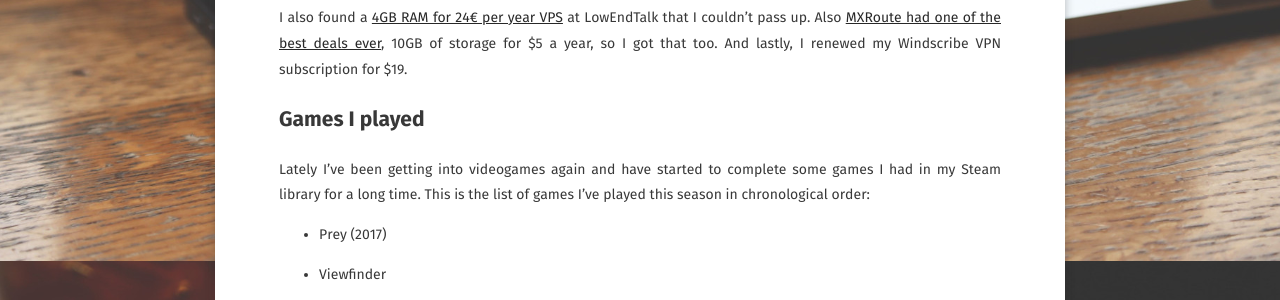
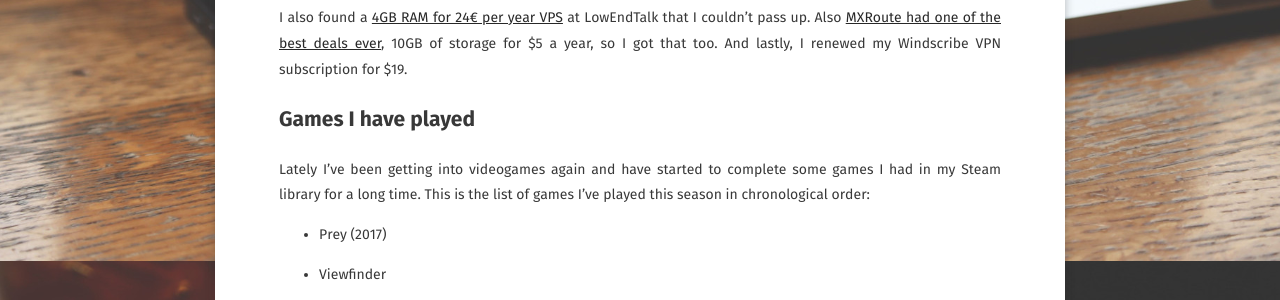
Before and after one commit to FuzzyGrim/blog, a Jekyll site: the page built from _posts/seasons/2023-12-21-autumn-2023.md, in a window 1280 px wide. Shown: the part 639-939 px from the top of the page. Built offline with Jekyll 4.4.1, drawn with Linux system fonts in a browser that asks for light colours; some web fonts are replaced.

Commit message:
fix grammar

```diff
--- a/_posts/seasons/2023-12-21-autumn-2023.md
+++ b/_posts/seasons/2023-12-21-autumn-2023.md
@@ -16,7 +16,7 @@ I've been using it for a week now and I would say I'm satisfied with the purchas
 I also found a [4GB RAM for 24€ per year VPS](https://lowendtalk.com/discussion/190265/v6node-hot-epyc-deals-2-epyc-cores-4gb-ram-24-per-year-freebies) at LowEndTalk that I couldn't pass up. Also [MXRoute had one of the best deals ever](https://lowendtalk.com/discussion/190301/mxroute-black-friday-2023-email-hosting-that-spammers-crave-but-cant-have), 10GB of storage for $5 a year, so I got that too. And lastly, I renewed my Windscribe VPN subscription for $19.
 
 
-## Games I played
+## Games I have played
 
 Lately I've been getting into videogames again and have started to complete some games I had in my Steam library for a long time. This is the list of games I've played this season in chronological order:
 
```
